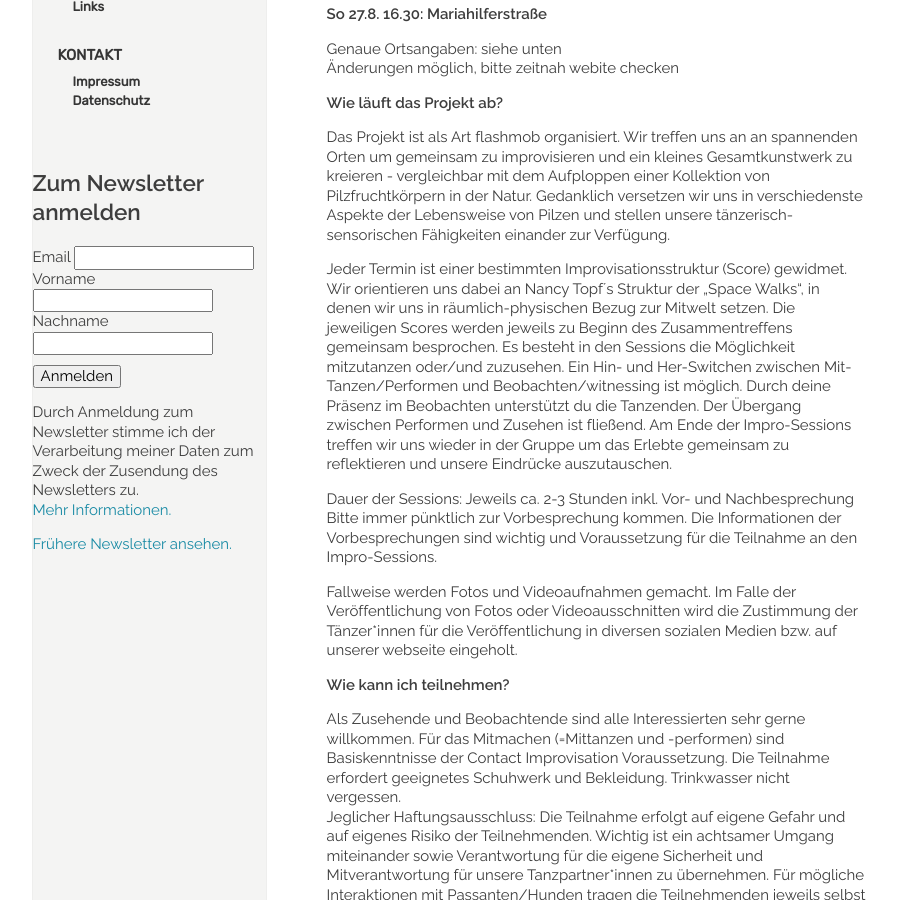
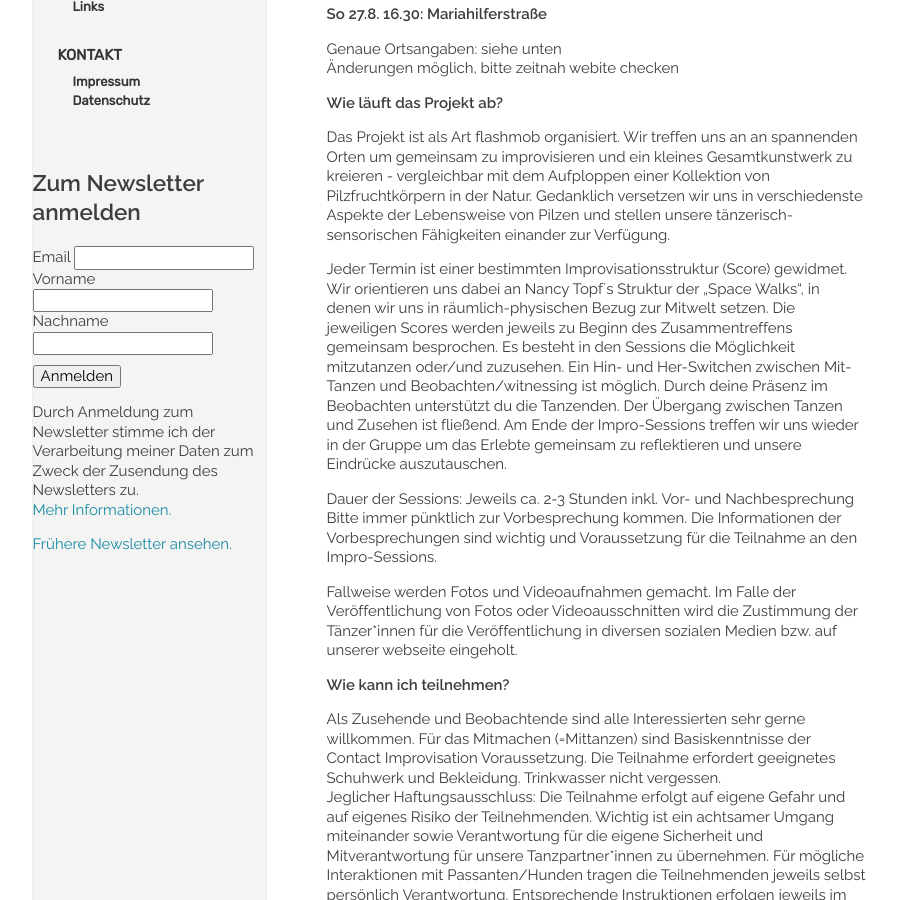
Before and after one commit to manulari/rollingpointat, a Jekyll site: the page built from _pages_de/mycelium.md, in a window 1280 px wide and 900 px high, scrolled down 767 px. Shown: the whole window, without its empty margins (152-1049 px from the left). Built offline with Jekyll 4.4.1, drawn with Linux system fonts in a browser that asks for light colours; comment, search, counter and statistics services are not loaded.

Commit message:
Update page (de) “mycelium”

```diff
--- a/_pages_de/mycelium.md
+++ b/_pages_de/mycelium.md
@@ -28,7 +28,7 @@ Genaue Ortsangaben: siehe unten\
 
 Das Projekt ist als Art flashmob organisiert. Wir treffen uns an an spannenden Orten um gemeinsam zu improvisieren und ein kleines Gesamtkunstwerk zu kreieren - vergleichbar mit dem Aufploppen einer Kollektion von Pilzfruchtkörpern in der Natur. Gedanklich versetzen wir uns in verschiedenste Aspekte der Lebensweise von Pilzen und stellen unsere tänzerisch-sensorischen Fähigkeiten einander zur Verfügung.
 
-Jeder Termin ist einer bestimmten Improvisationsstruktur (Score) gewidmet. Wir orientieren uns dabei an Nancy Topf´s Struktur der „Space Walks“, in denen wir uns in räumlich-physischen Bezug zur Mitwelt setzen. Die jeweiligen Scores werden jeweils zu Beginn des Zusammentreffens gemeinsam besprochen. Es besteht in den Sessions die Möglichkeit mitzutanzen oder/und zuzusehen. Ein Hin- und Her-Switchen zwischen Mit-Tanzen/Performen und Beobachten/witnessing ist möglich. Durch deine Präsenz im Beobachten unterstützt du die Tanzenden. Der Übergang zwischen Performen und Zusehen ist fließend. Am Ende der Impro-Sessions treffen wir uns wieder in der Gruppe um das Erlebte gemeinsam zu reflektieren und unsere Eindrücke auszutauschen.
+Jeder Termin ist einer bestimmten Improvisationsstruktur (Score) gewidmet. Wir orientieren uns dabei an Nancy Topf´s Struktur der „Space Walks“, in denen wir uns in räumlich-physischen Bezug zur Mitwelt setzen. Die jeweiligen Scores werden jeweils zu Beginn des Zusammentreffens gemeinsam besprochen. Es besteht in den Sessions die Möglichkeit mitzutanzen oder/und zuzusehen. Ein Hin- und Her-Switchen zwischen Mit-Tanzen und Beobachten/witnessing ist möglich. Durch deine Präsenz im Beobachten unterstützt du die Tanzenden. Der Übergang zwischen Tanzen und Zusehen ist fließend. Am Ende der Impro-Sessions treffen wir uns wieder in der Gruppe um das Erlebte gemeinsam zu reflektieren und unsere Eindrücke auszutauschen.
 
 Dauer der Sessions: Jeweils ca. 2-3 Stunden inkl. Vor- und Nachbesprechung\
 Bitte immer pünktlich zur Vorbesprechung kommen. Die Informationen der Vorbesprechungen sind wichtig und  Voraussetzung für die Teilnahme an den Impro-Sessions.
@@ -37,7 +37,7 @@ Fallweise werden Fotos und Videoaufnahmen gemacht. Im Falle der Veröffentlichun
 
 **Wie kann ich teilnehmen?**
 
-Als Zusehende und Beobachtende sind alle Interessierten sehr gerne willkommen. Für das Mitmachen (=Mittanzen und -performen) sind Basiskenntnisse der Contact Improvisation Voraussetzung. Die Teilnahme erfordert geeignetes Schuhwerk und Bekleidung. Trinkwasser nicht vergessen.\
+Als Zusehende und Beobachtende sind alle Interessierten sehr gerne willkommen. Für das Mitmachen (=Mittanzen) sind Basiskenntnisse der Contact Improvisation Voraussetzung. Die Teilnahme erfordert geeignetes Schuhwerk und Bekleidung. Trinkwasser nicht vergessen.\
 Jeglicher Haftungsausschluss: Die Teilnahme erfolgt auf eigene Gefahr und auf eigenes Risiko der Teilnehmenden. Wichtig ist ein achtsamer Umgang miteinander sowie Verantwortung für die eigene Sicherheit und Mitverantwortung für unsere Tanzpartner*innen zu übernehmen. Für mögliche Interaktionen mit Passanten/Hunden tragen die Teilnehmenden jeweils selbst persönlich Verantwortung. Entsprechende Instruktionen erfolgen jeweils im Zuge der Vorbesprechung vor Ort.
 
 Bitte lies dir auch den gedanklichen Hintergrund zum Projekt durch! (siehe unten)
```
